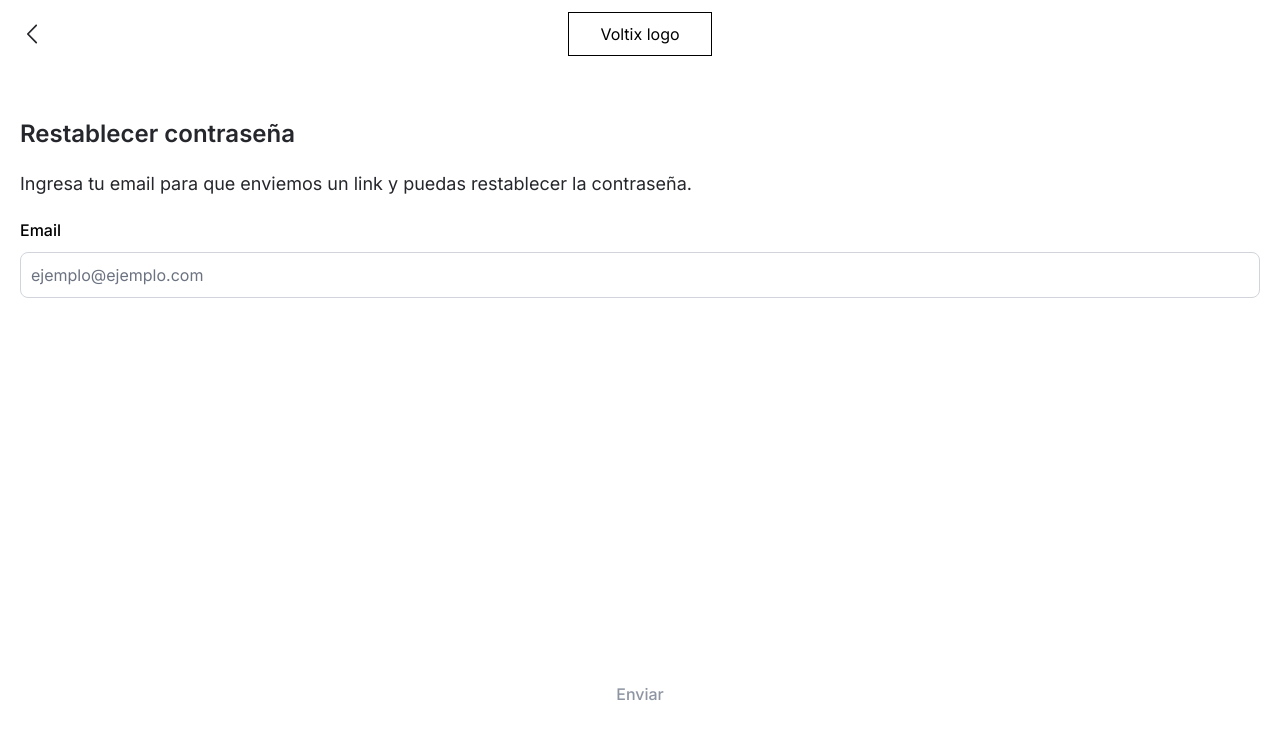
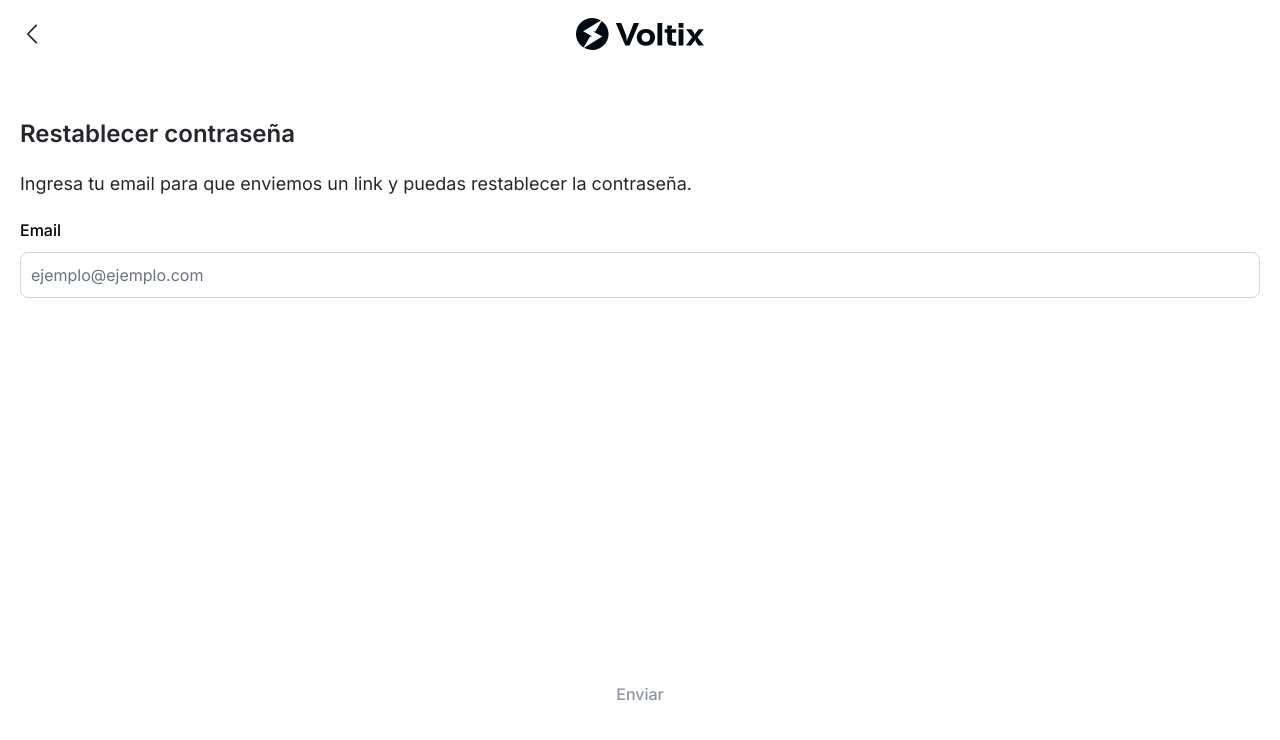
Before and after one commit to teamVoltix/voltix-front, an Angular app: page /forgot-password in a window 1280 px wide. Shown: the top 740 px of the page. Built offline with nearby package versions, Linux system fonts and the light colour scheme.

Commit message:
feat(header): update with images

```diff
--- a/src/app/core/components/header/header.component.html
+++ b/src/app/core/components/header/header.component.html
@@ -2,20 +2,11 @@
 
   <button type="button"
     (click)="goBack()">
-    <svg width="44" height="44" viewBox="0 0 44 44" fill="none" xmlns="http://www.w3.org/2000/svg">
-      <path
-        d="M24.2375 31.4871C24.0125 31.4871 23.7875 31.4121 23.6375 31.2246L15.1625 22.5996C14.825 22.2621 14.825 21.7371 15.1625 21.3996L23.6375 12.7746C23.975 12.4371 24.5 12.4371 24.8375 12.7746C25.175 13.1121 25.175 13.6371 24.8375 13.9746L16.9625 21.9996L24.875 30.0246C25.2125 30.3621 25.2125 30.8871 24.875 31.2246C24.65 31.3746 24.4625 31.4871 24.2375 31.4871Z"
-        fill="#25272C" />
-    </svg>
+    <img src="/assets/icons/backButton.svg" alt="">
   </button>
 
-  <!-- Logo centrado -->
   <div class="text-center">
-    <!-- TODO: añadir imagen de logo y eliminar div-->
-    <div class="w-[144px] h-[44px] border border-black flex items-center justify-center">
-      <p>Voltix logo</p>
-    </div>
-    <!-- <img src="" alt="Voltix logo" class="h-10 mx-auto" /> -->
+    <img src="/assets/images/voltixLogo.svg" alt="Voltix logo">
   </div>
 
   <!-- TODO: saber en qué pantallas se verá el avatar del user (solo cuando esté logeado?) -->
```
